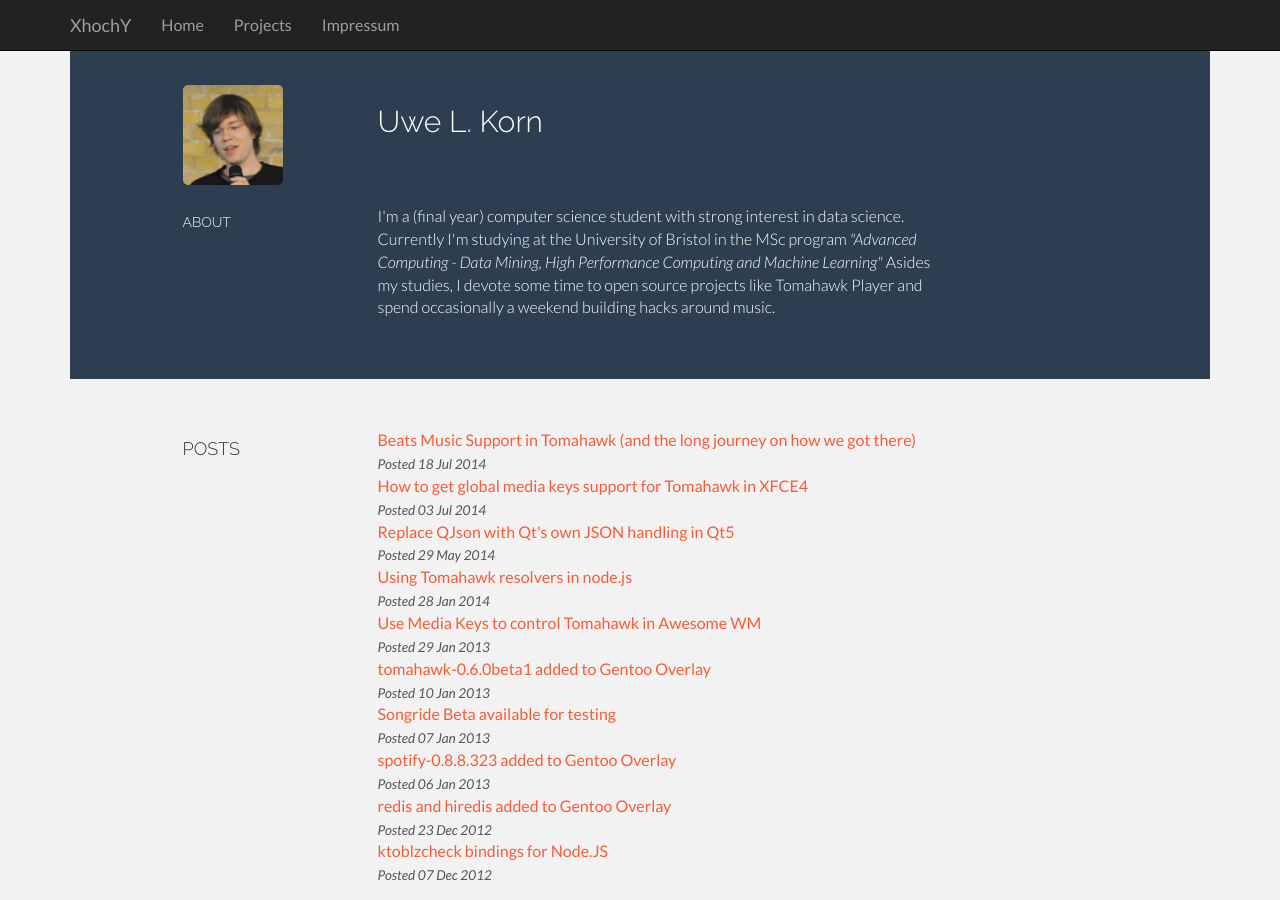
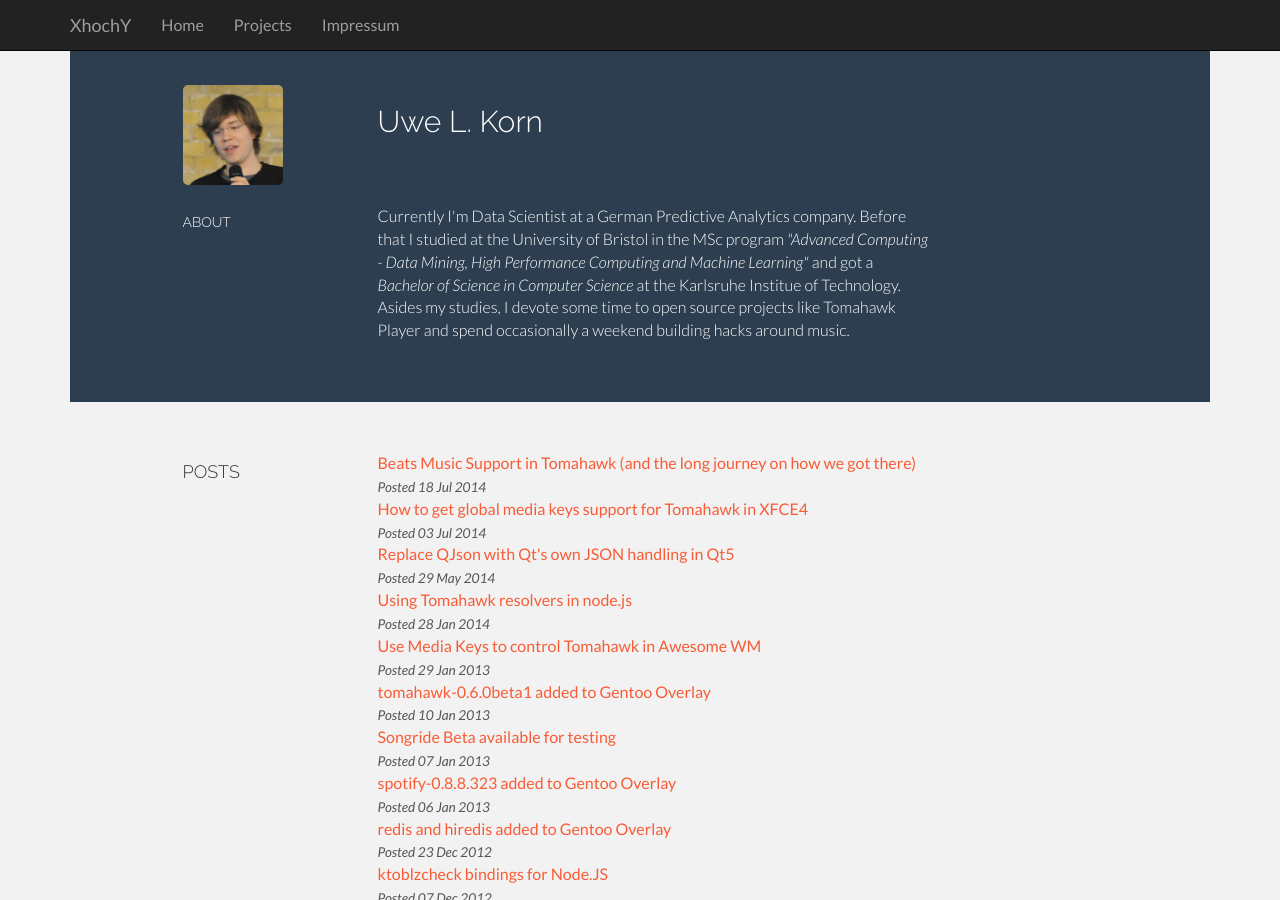
Before and after one commit to xhochy/xhochy.github.com, a Jekyll site: the page built from index.html, in a window 1280 px wide and 900 px high. Built offline with Jekyll 4.4.1, drawn with Linux system fonts in a browser that asks for light colours; nearby versions of some CDN libraries.

Commit message:
Adjust "about me" to reflect the end of my studies.

```diff
--- a/index.html
+++ b/index.html
@@ -18,8 +18,8 @@ title: XhochY
                 <h5>ABOUT</h5>
             </div>
             <div class="col-lg-6">
-                I'm a (final year) computer science student with strong interest in data science.
-                Currently I'm studying at the University of Bristol in the MSc program <em>"Advanced Computing - Data Mining, High Performance Computing and Machine Learning"</em>
+                Currently I'm Data Scientist at a German Predictive Analytics company.
+                Before that I studied at the University of Bristol in the MSc program <em>"Advanced Computing - Data Mining, High Performance Computing and Machine Learning"</em> and got a <em>Bachelor of Science in Computer Science</em> at the Karlsruhe Institue of Technology.
                 Asides my studies, I devote some time to open source projects like Tomahawk Player and spend occasionally a weekend building hacks around music.
             </div>
         </div>
```
